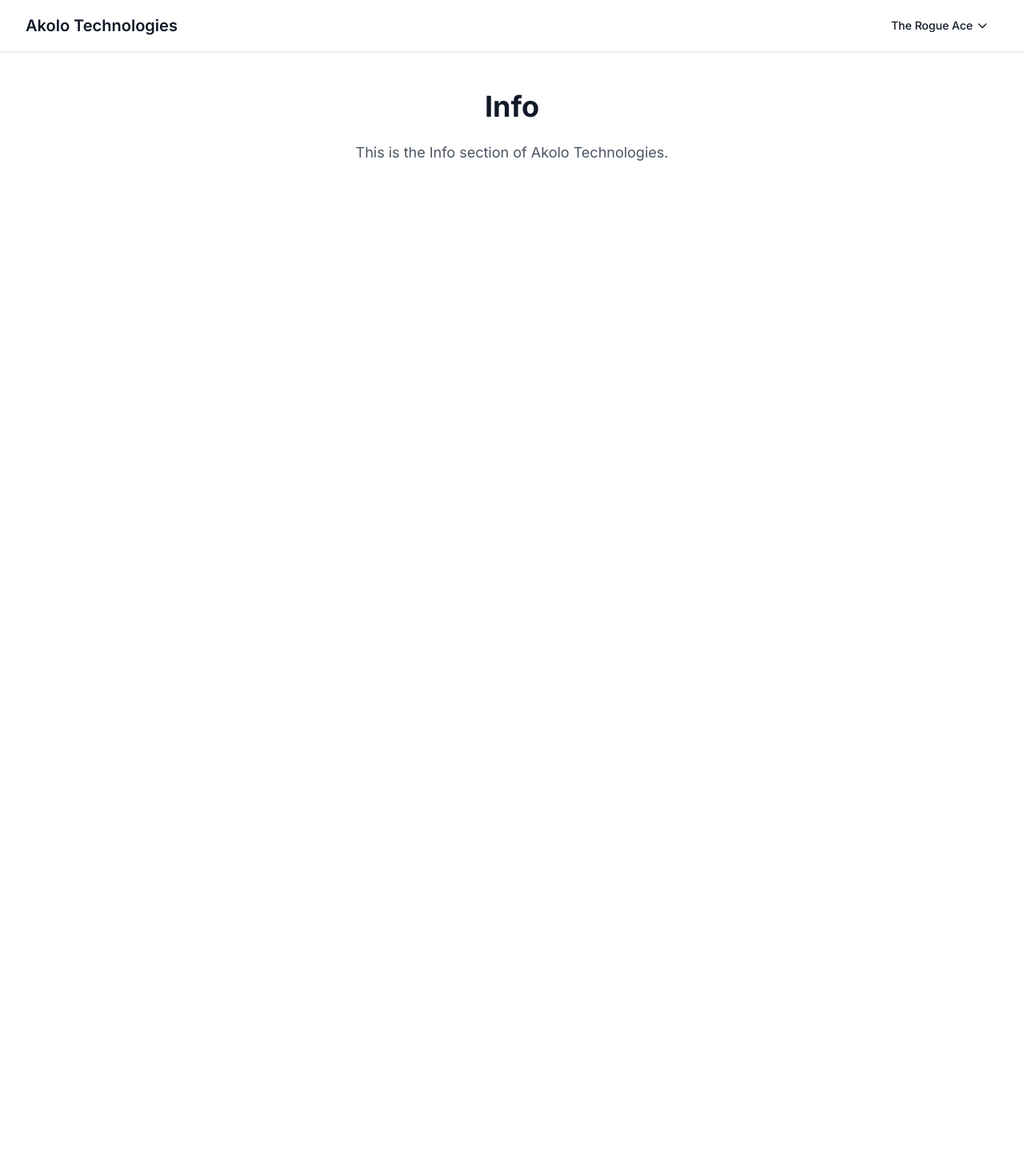
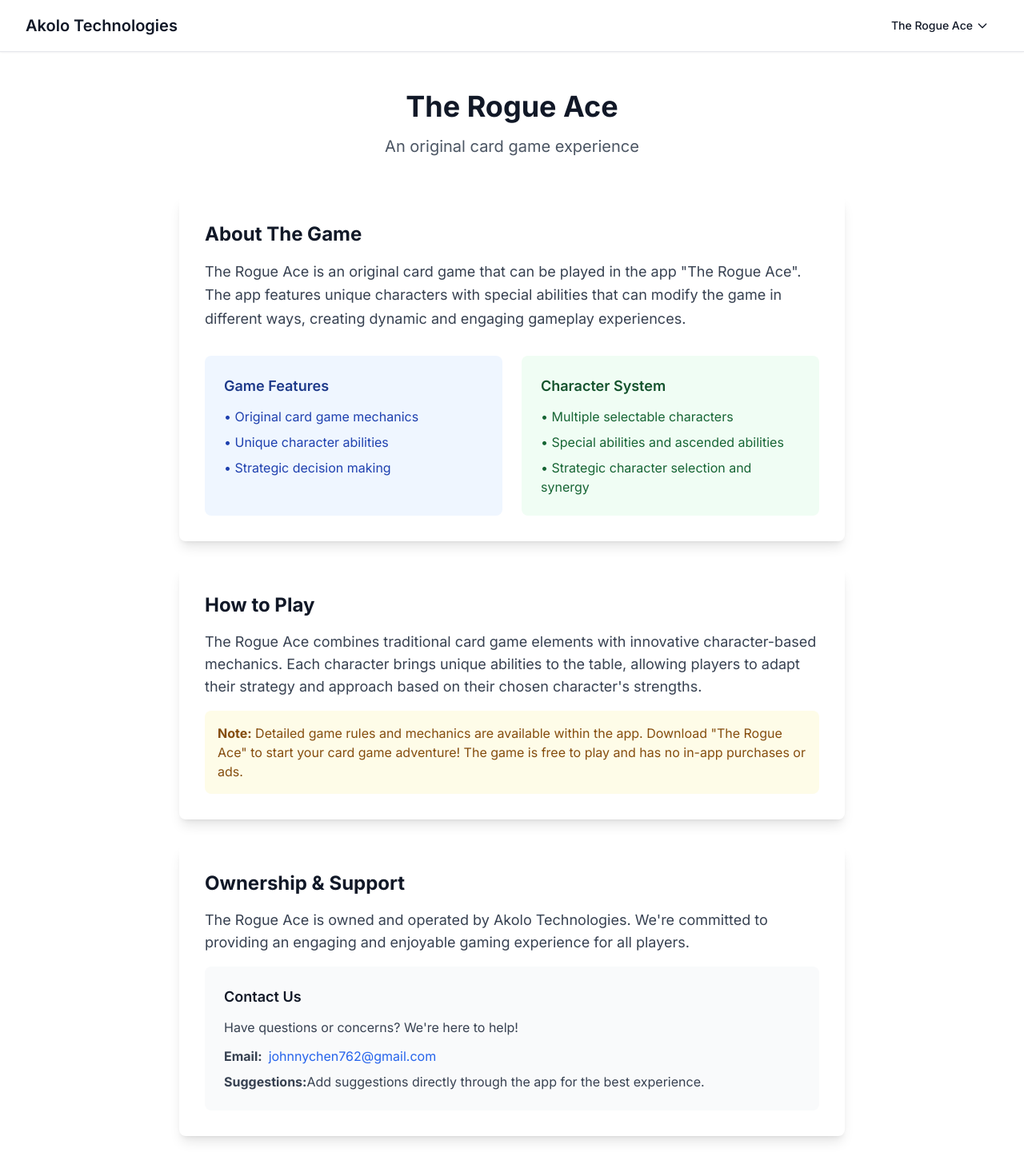
Before and after one commit to TheRoguestAce/akolotechnologies, a Next.js app: page /rogue_ace/info in a window 1280 px wide. Shown: the top 1466 px of the page at 80% size. Before the commit the page ends 800 px from the top, so only its background shows below. Built offline with nearby package versions, Linux system fonts and the light colour scheme.

Commit message:
remove contact and move more info to info

```diff
--- a/app/components/NavigationDropdown.tsx
+++ b/app/components/NavigationDropdown.tsx
@@ -40,12 +40,6 @@
           >
             Privacy Policy
           </Link>
-          <Link
-            href="/rogue_ace/contact-info"
-            className="block px-4 py-2 text-sm text-gray-700 hover:bg-gray-100 transition-colors"
-          >
-            Contact Info
-          </Link>
         </div>
       )}
     </div>
--- a/app/rogue_ace/contact-info/page.tsx
+++ /dev/null
@@ -1,14 +0,0 @@
-export default function ContactInfoPage() {
-  return (
-    <div className="max-w-7xl mx-auto px-4 sm:px-6 lg:px-8 py-12">
-      <div className="text-center">
-        <h1 className="text-4xl font-bold text-gray-900 mb-6">
-          Contact Info
-        </h1>
-        <p className="text-lg text-gray-600">
-          This is the Contact Info section of Akolo Technologies.
-        </p>
-      </div>
-    </div>
-  )
-}
--- a/app/rogue_ace/info/page.tsx
+++ b/app/rogue_ace/info/page.tsx
@@ -1,14 +1,91 @@
 export default function InfoPage() {
   return (
-    <div className="max-w-7xl mx-auto px-4 sm:px-6 lg:px-8 py-12">
-      <div className="text-center">
-        <h1 className="text-4xl font-bold text-gray-900 mb-6">
-          Info
+    <div className="max-w-4xl mx-auto px-4 sm:px-6 lg:px-8 py-12">
+      <div className="text-center mb-12">
+        <h1 className="text-4xl font-bold text-gray-900 mb-4">
+          The Rogue Ace
         </h1>
-        <p className="text-lg text-gray-600">
-          This is the Info section of Akolo Technologies.
+        <p className="text-xl text-gray-600">
+          An original card game experience
         </p>
       </div>
+
+      <div className="bg-white rounded-lg shadow-lg p-8 mb-8">
+        <h2 className="text-2xl font-bold text-gray-900 mb-4">About The Game</h2>
+        <p className="text-lg text-gray-700 leading-relaxed mb-6">
+          The Rogue Ace is an original card game that can be played in the app "The Rogue Ace".
+          The app features unique characters with special abilities that can modify the game in
+          different ways, creating dynamic and engaging gameplay experiences.
+        </p>
+
+        <div className="grid md:grid-cols-2 gap-6 mt-8">
+          <div className="bg-blue-50 p-6 rounded-lg">
+            <h3 className="text-lg font-semibold text-blue-900 mb-3">Game Features</h3>
+            <ul className="text-blue-800 space-y-2">
+              <li>• Original card game mechanics</li>
+              <li>• Unique character abilities</li>
+              <li>• Strategic decision making</li>
+            </ul>
+          </div>
+
+          <div className="bg-green-50 p-6 rounded-lg">
+            <h3 className="text-lg font-semibold text-green-900 mb-3">Character System</h3>
+            <ul className="text-green-800 space-y-2">
+              <li>• Multiple selectable characters</li>
+              <li>• Special abilities and ascended abilities</li>
+              <li>• Strategic character selection and synergy</li>
+            </ul>
+          </div>
+        </div>
+      </div>
+
+      <div className="bg-white rounded-lg shadow-lg p-8 mb-8">
+        <h2 className="text-2xl font-bold text-gray-900 mb-4">How to Play</h2>
+        <div className="text-gray-700 space-y-4">
+          <p className="text-lg">
+            The Rogue Ace combines traditional card game elements with innovative character-based
+            mechanics. Each character brings unique abilities to the table, allowing players to
+            adapt their strategy and approach based on their chosen character's strengths.
+          </p>
+
+          <div className="bg-yellow-50 p-4 rounded-lg">
+            <p className="text-yellow-800">
+              <strong>Note:</strong> Detailed game rules and mechanics are available within the app.
+              Download "The Rogue Ace" to start your card game adventure! The game is free to play and
+              has no in-app purchases or ads.
+            </p>
+          </div>
+        </div>
+      </div>
+
+      <div className="bg-white rounded-lg shadow-lg p-8 mb-8">
+        <h2 className="text-2xl font-bold text-gray-900 mb-4">Ownership & Support</h2>
+        <div className="text-gray-700 space-y-4">
+          <p className="text-lg">
+            The Rogue Ace is owned and operated by Akolo Technologies. We're committed to
+            providing an engaging and enjoyable gaming experience for all players.
+          </p>
+
+          <div className="bg-gray-50 p-6 rounded-lg">
+            <h3 className="text-lg font-semibold text-gray-900 mb-3">Contact Us</h3>
+            <p className="text-gray-700 mb-3">
+              Have questions or concerns? We're here to help!
+            </p>
+            <div className="space-y-2">
+              <p className="text-gray-700">
+                <strong>Email:</strong>
+                <a href="mailto:johnnychen762@gmail.com" className="text-blue-600 hover:text-blue-800 ml-2">
+                  johnnychen762@gmail.com
+                </a>
+              </p>
+              <p className="text-gray-700">
+                <strong>Suggestions:</strong>
+                Add suggestions directly through the app for the best experience.
+              </p>
+            </div>
+          </div>
+        </div>
+      </div>
     </div>
-  )
+  );
 }
--- a/app/rogue_ace/privacy-policy/page.tsx
+++ b/app/rogue_ace/privacy-policy/page.tsx
@@ -187,7 +187,7 @@
                 <tr>
                   <td className="border border-gray-300 px-4 py-2">B. Personal information as defined in the California Customer Records statute</td>
                   <td className="border border-gray-300 px-4 py-2">Name, contact information, education, employment, employment history, and financial information</td>
-                  <td className="border border-gray-300 px-4 py-2 text-center">YES</td>
+                  <td className="border border-gray-300 px-4 py-2 text-center">NO</td>
                 </tr>
                 <tr>
                   <td className="border border-gray-300 px-4 py-2">C. Protected classification characteristics under state or federal law</td>
```
